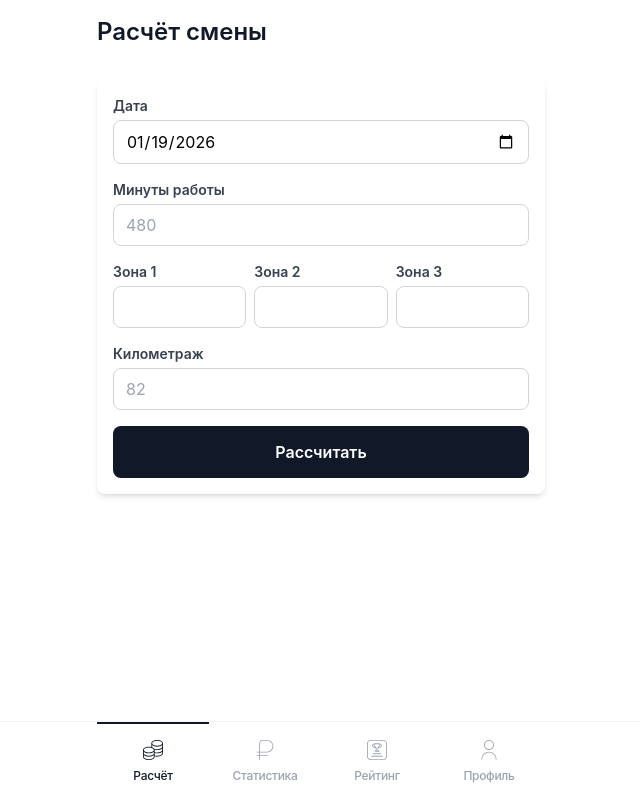
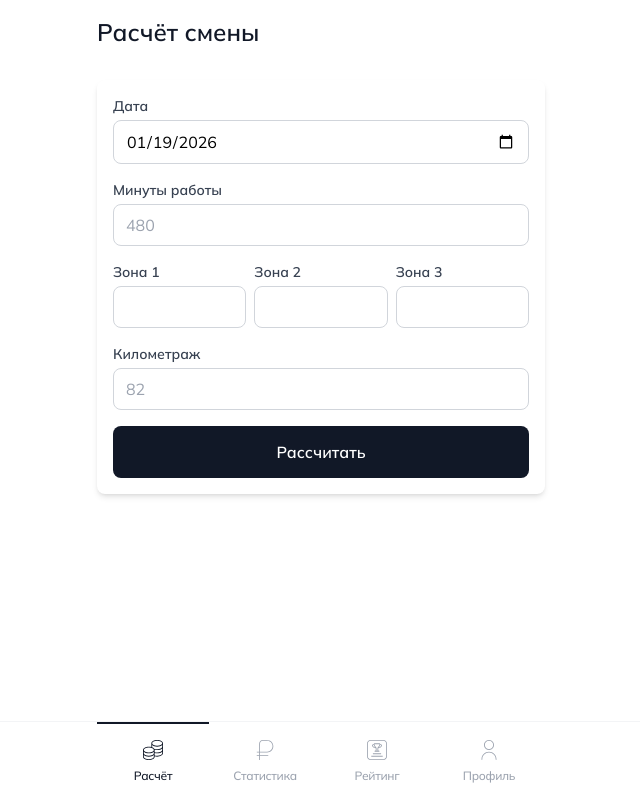
Before and after one commit to opa33/cour, a React (Vite) app: page / in a window 1280 px wide. Shown: the whole page, without its empty margins (319-959 px from the left). Built offline with nearby package versions, Linux system fonts and the light colour scheme; no server answers.

Commit message:
feat: new font and fix date inp

```diff
--- a/index.html
+++ b/index.html
@@ -7,6 +7,12 @@
       content="width=device-width, initial-scale=1.0, viewport-fit=cover"
     />
     <meta name="apple-mobile-web-app-capable" content="yes" />
+    <link rel="preconnect" href="https://fonts.googleapis.com" />
+    <link rel="preconnect" href="https://fonts.gstatic.com" crossorigin />
+    <link
+      href="https://fonts.googleapis.com/css2?family=Mulish:ital,wght@0,200..1000;1,200..1000&display=swap"
+      rel="stylesheet"
+    />
     <meta
       name="apple-mobile-web-app-status-bar-style"
       content="black-translucent"
--- a/src/index.css
+++ b/src/index.css
@@ -2,9 +2,9 @@
 @tailwind components;
 @tailwind utilities;
 
-/* Apple SF Pro fonts */
-@font-face {
-  font-family: -apple-system, BlinkMacSystemFont, "SF Pro Display", "Segoe UI";
+.mulish-font {
+  font-family: "Mulish", sans-serif;
+  font-optical-sizing: auto;
 }
 
 * {
@@ -14,6 +14,9 @@
 html,
 body,
 #root {
+  font-family: "Mulish", sans-serif;
+  font-optical-sizing: auto;
+  font-style: normal;
   width: 100%;
   height: 100%;
   margin: 0;
@@ -27,10 +30,7 @@ body,
 }
 
 body {
-  font-family:
-    -apple-system, BlinkMacSystemFont, "SF Pro Text", "Segoe UI", "Roboto",
-    "Oxygen", "Ubuntu", "Cantarell", "Fira Sans", "Droid Sans",
-    "Helvetica Neue", sans-serif;
+  font-family: 'Mulish', -apple-system, BlinkMacSystemFont, "SF Pro Text", sans-serif;
   -webkit-font-smoothing: antialiased;
   -moz-osx-font-smoothing: grayscale;
   /* iOS-specific fixes */
--- a/src/screens/ShiftCalculator.tsx
+++ b/src/screens/ShiftCalculator.tsx
@@ -224,7 +224,7 @@ export default function ShiftCalculator() {
                       : new Date().toISOString().split("T")[0]
                   }
                   onChange={(e) => handleInputChange("date", e.target.value)}
-                  className="w-full px-3 py-2 border border-gray-300 rounded-lg focus:outline-none focus:ring-2 focus:ring-blue-500 focus:border-transparent"
+                  className="w-full px-3 py-2 border border-gray-300 rounded-lg focus:outline-none focus:ring-2 focus:ring-blue-500 focus:border-transparent bg-transparent"
                   style={{
                     fontSize: "16px",
                     WebkitAppearance: "none",
```
